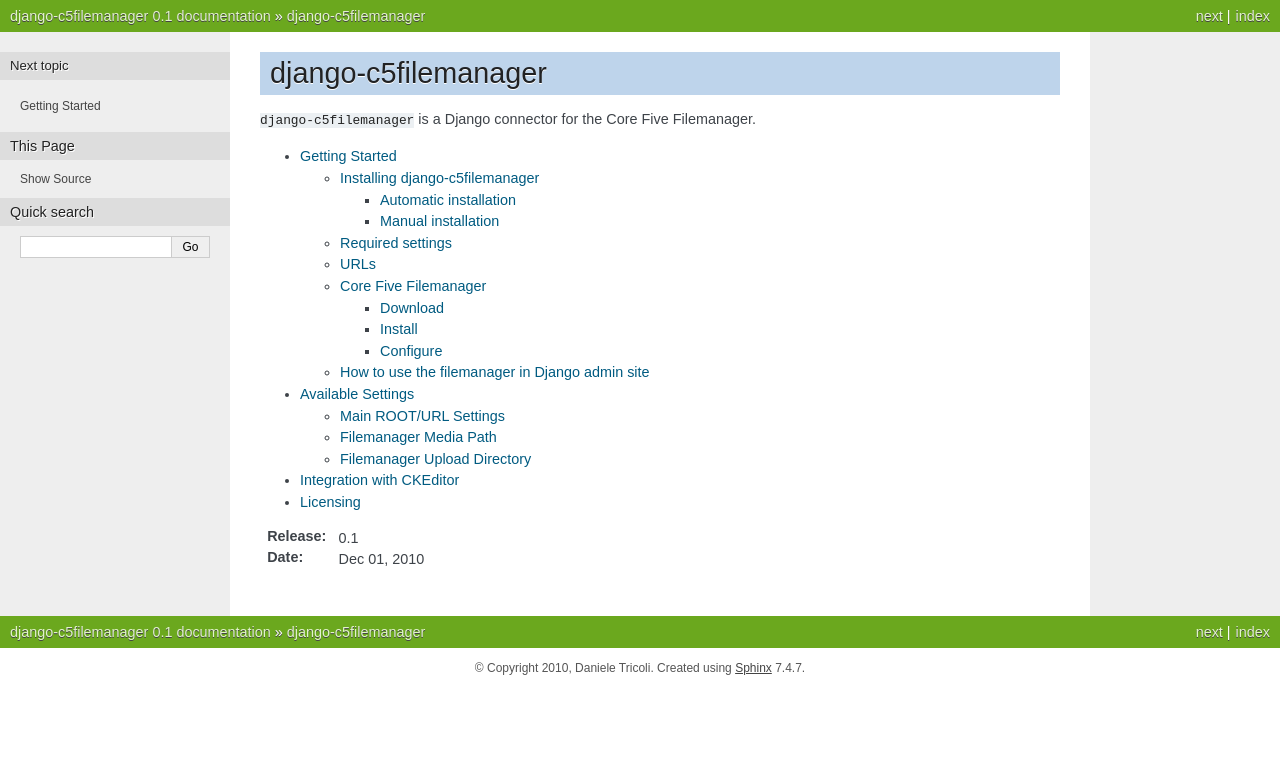
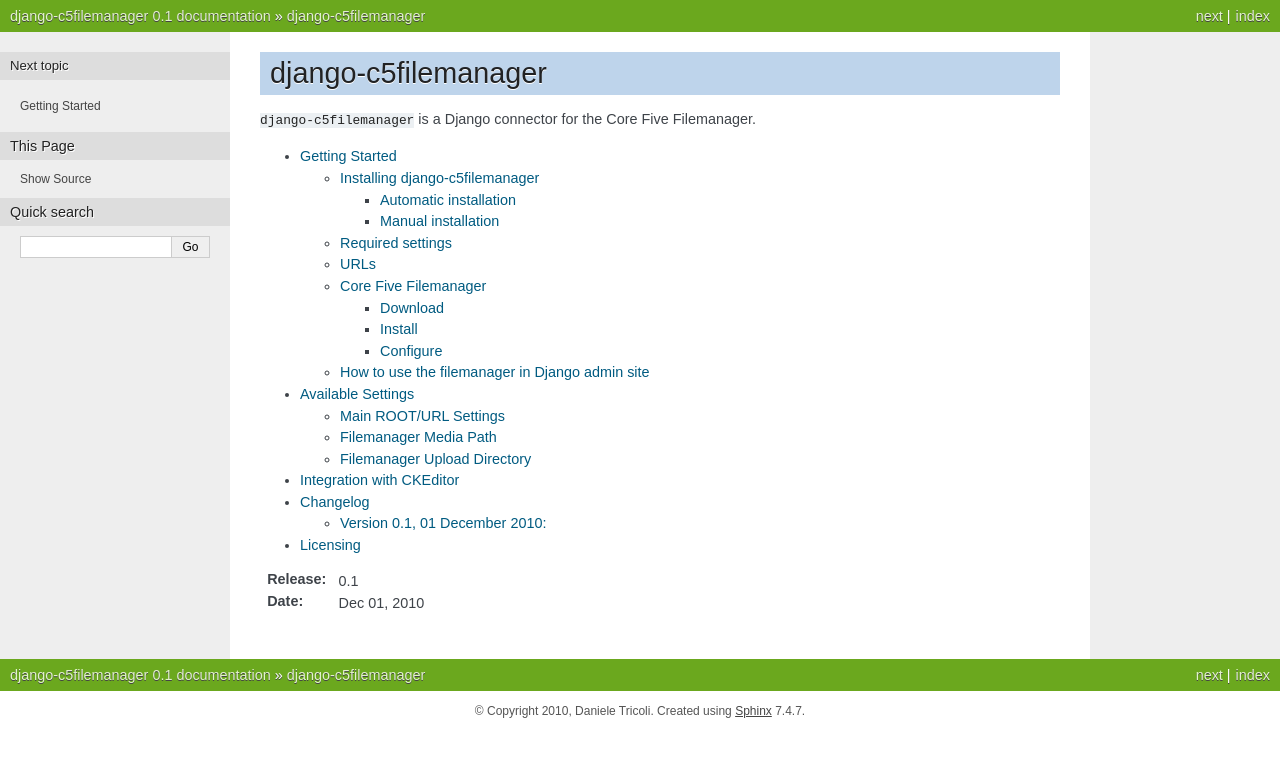
Before and after one commit to eriol/django-c5filemanager, a Sphinx documentation site: the page built from docs/index.rst, in a window 1280 px wide. Shown: the top 757 px of the page. Built offline with Sphinx 7.4.7, drawn with Linux system fonts in a browser that asks for light colours.

Commit message:
Added changelog

```diff
--- /dev/null
+++ b/docs/changelog.rst
@@ -0,0 +1,7 @@
+Changelog
+=========
+
+Version 0.1, 01 December 2010:
+------------------------------
+
+* Initial release
--- a/docs/index.rst
+++ b/docs/index.rst
@@ -15,6 +15,7 @@ django-c5filemanager
    getting_started
    available_settings
    ckeditor_integration
+   changelog
    licensing
 
 
```
